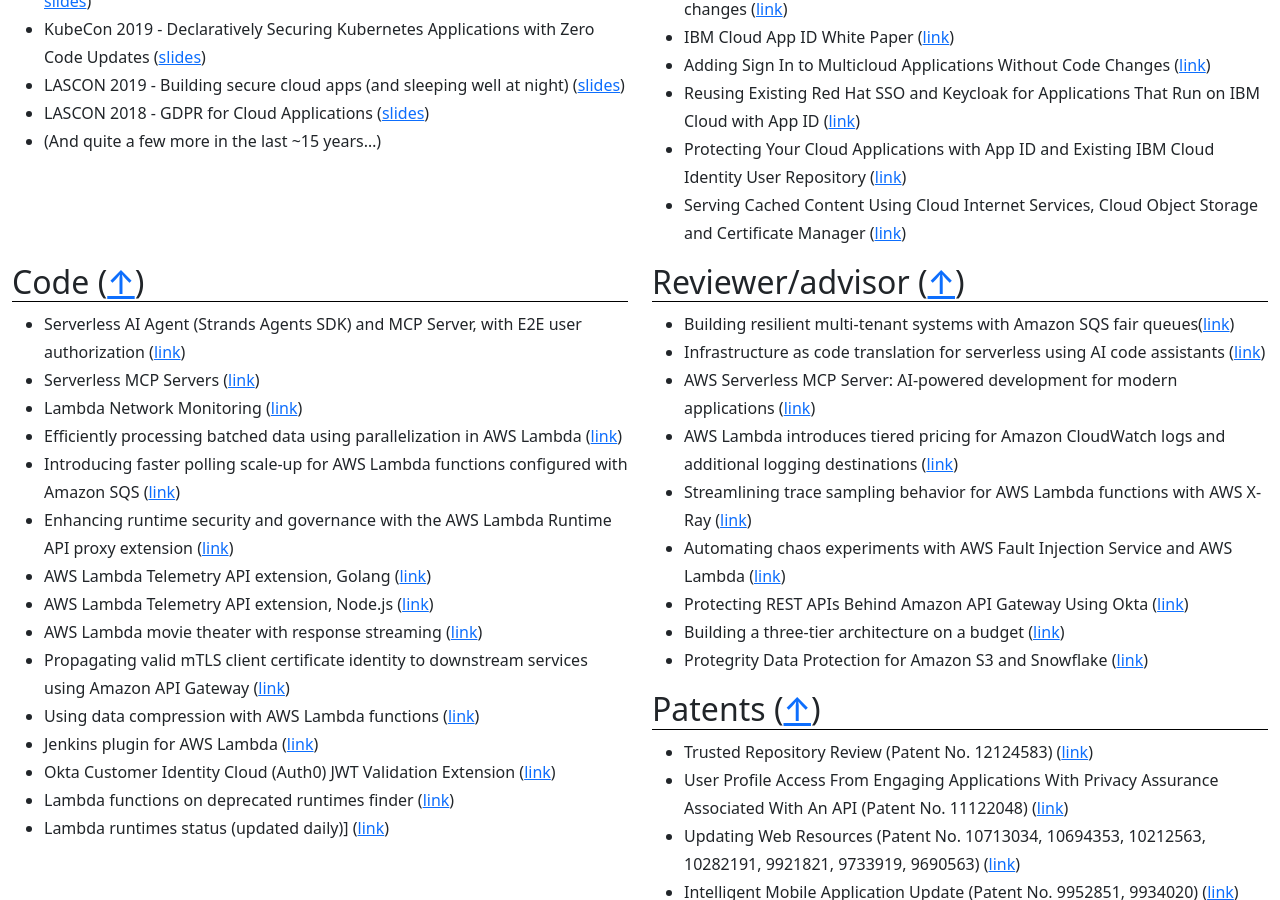
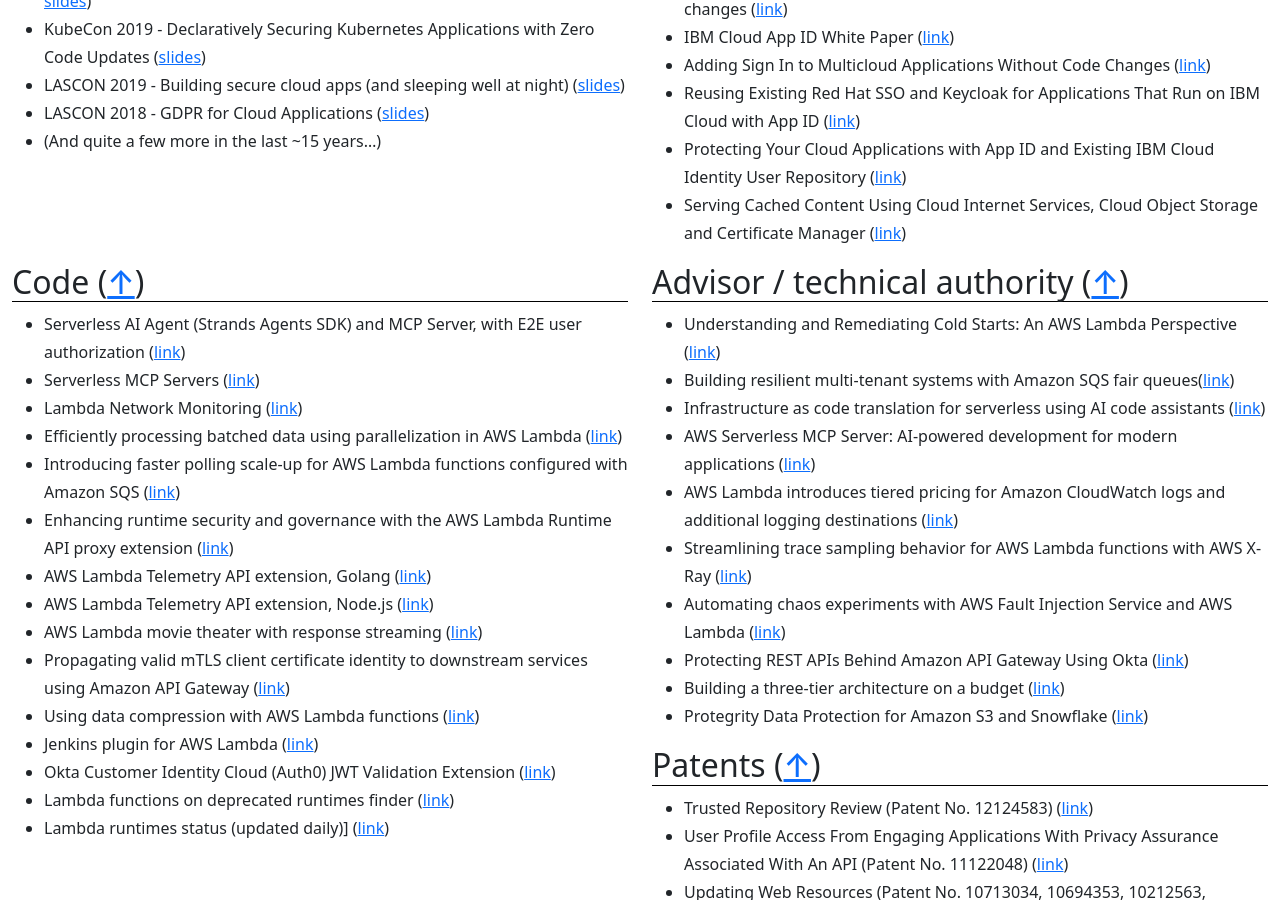
Before and after one commit to aal80/whoami, a Jekyll site: the page built from index.md, in a window 1280 px wide and 900 px high, scrolled down 1758 px. Built offline with Jekyll 4.4.1, drawn with Linux system fonts in a browser that asks for light colours.

Commit message:
Update reviewer.md

```diff
--- a/_includes/reviewer.md
+++ b/_includes/reviewer.md
@@ -1,5 +1,6 @@
-## Reviewer/advisor ([↑](#top))
+## Advisor / technical authority ([↑](#top))
 
+- Understanding and Remediating Cold Starts: An AWS Lambda Perspective ([link](https://aws.amazon.com/blogs/compute/understanding-and-remediating-cold-starts-an-aws-lambda-perspective/))
 - Building resilient multi-tenant systems with Amazon SQS fair queues([link](https://aws.amazon.com/blogs/compute/building-resilient-multi-tenant-systems-with-amazon-sqs-fair-queues/))
 - Infrastructure as code translation for serverless using AI code assistants ([link](https://aws.amazon.com/blogs/compute/infrastructure-as-code-translation-for-serverless-using-ai-code-assistants/))
 - AWS Serverless MCP Server: AI-powered development for modern applications ([link](https://aws.amazon.com/blogs/compute/introducing-aws-serverless-mcp-server-ai-powered-development-for-modern-applications/))
```
